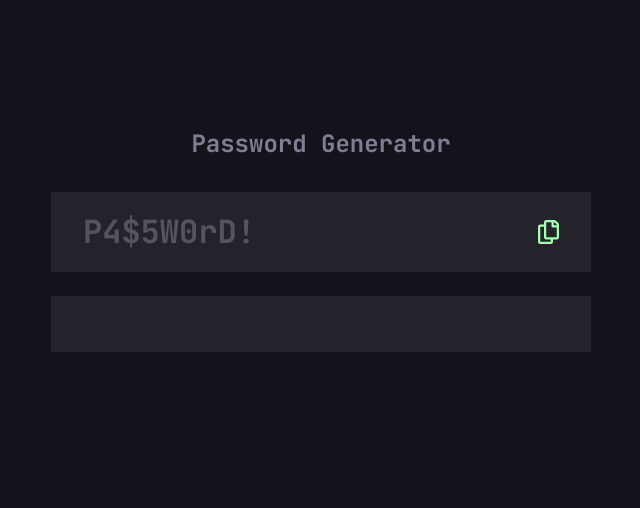
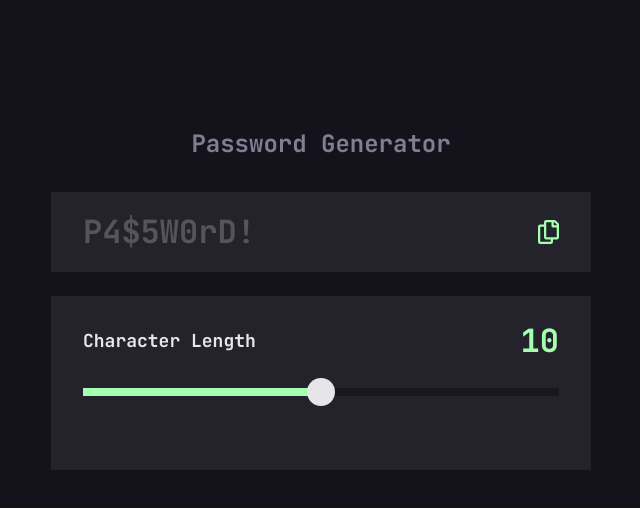
Before and after one commit to ZZ83/react-password-generator-app, a React (Vite) app: page / in a window 1280 px wide. Shown: the top 508 px of the page, without its empty margins (319-959 px from the left). Built offline with nearby package versions, Linux system fonts and the light colour scheme.

Commit message:
Import CharaterLength component into App.jsx

```diff
--- a/src/components/App.jsx
+++ b/src/components/App.jsx
@@ -1,13 +1,18 @@
+import { useState } from "react";
 import Password from "./Password";
+import CharaterLength from "./CharaterLength";
 
 function App() {
+    const [charaterLength, setCharaterLength] = useState(10);
     return (
         <div className="h-screen w-full bg-gray-800 font-jetBrainsMono text-400 text-white">
             <div className="mx-auto max-w-[35.75rem] px-4">
                 <h1 className="pt-16 text-center text-gray-500 md:pt-32 md:text-600">Password Generator</h1>
                 <main>
                     <Password />
-                    <div className="bg-gray-600 px-4 pb-4 pt-4 md:px-8 md:pb-8 md:pt-6"></div>
+                    <div className="bg-gray-600 px-4 pb-4 pt-4 md:px-8 md:pb-8 md:pt-6">
+                        <CharaterLength charaterLength={charaterLength} />
+                    </div>
                 </main>
             </div>
         </div>
```
